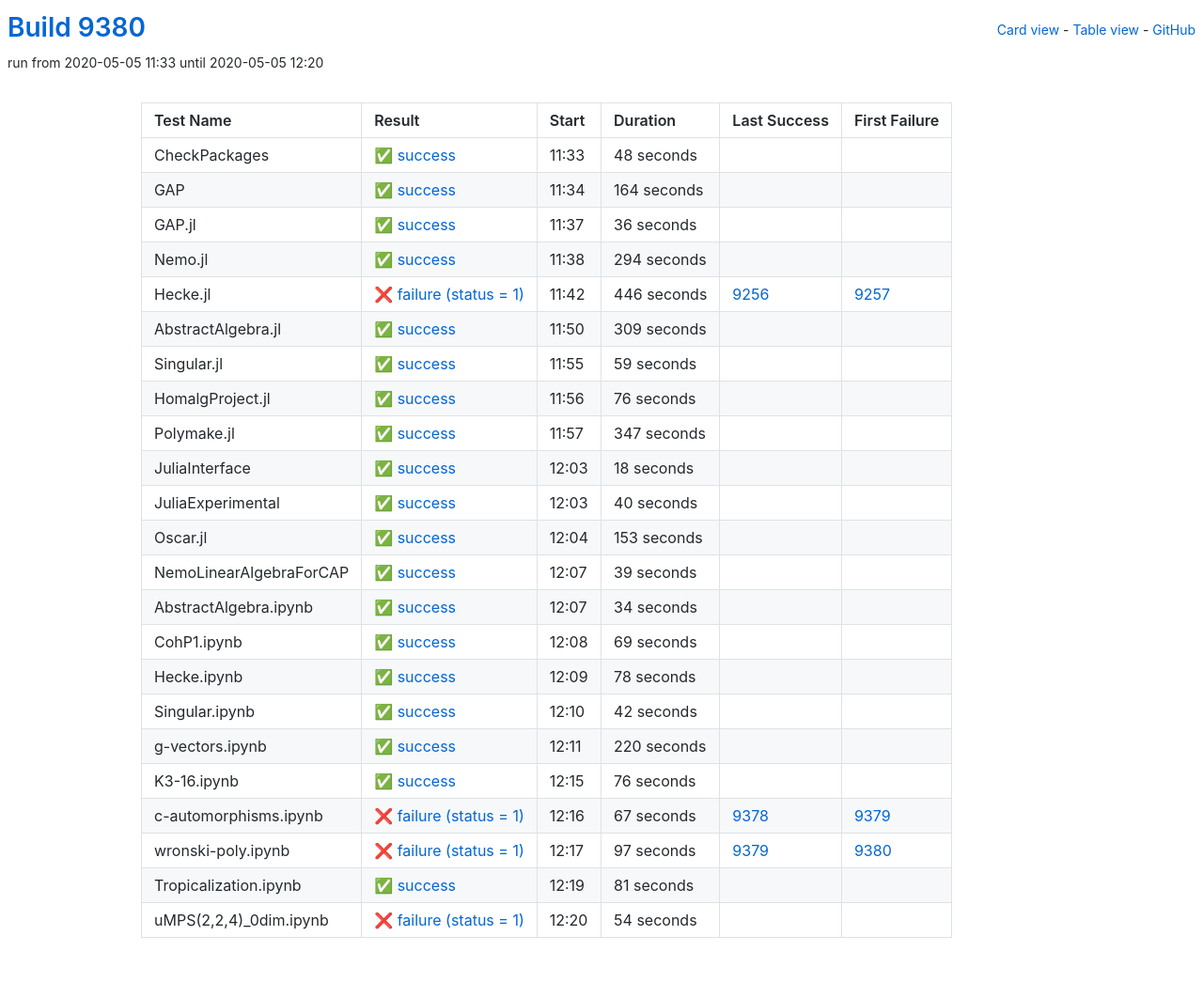
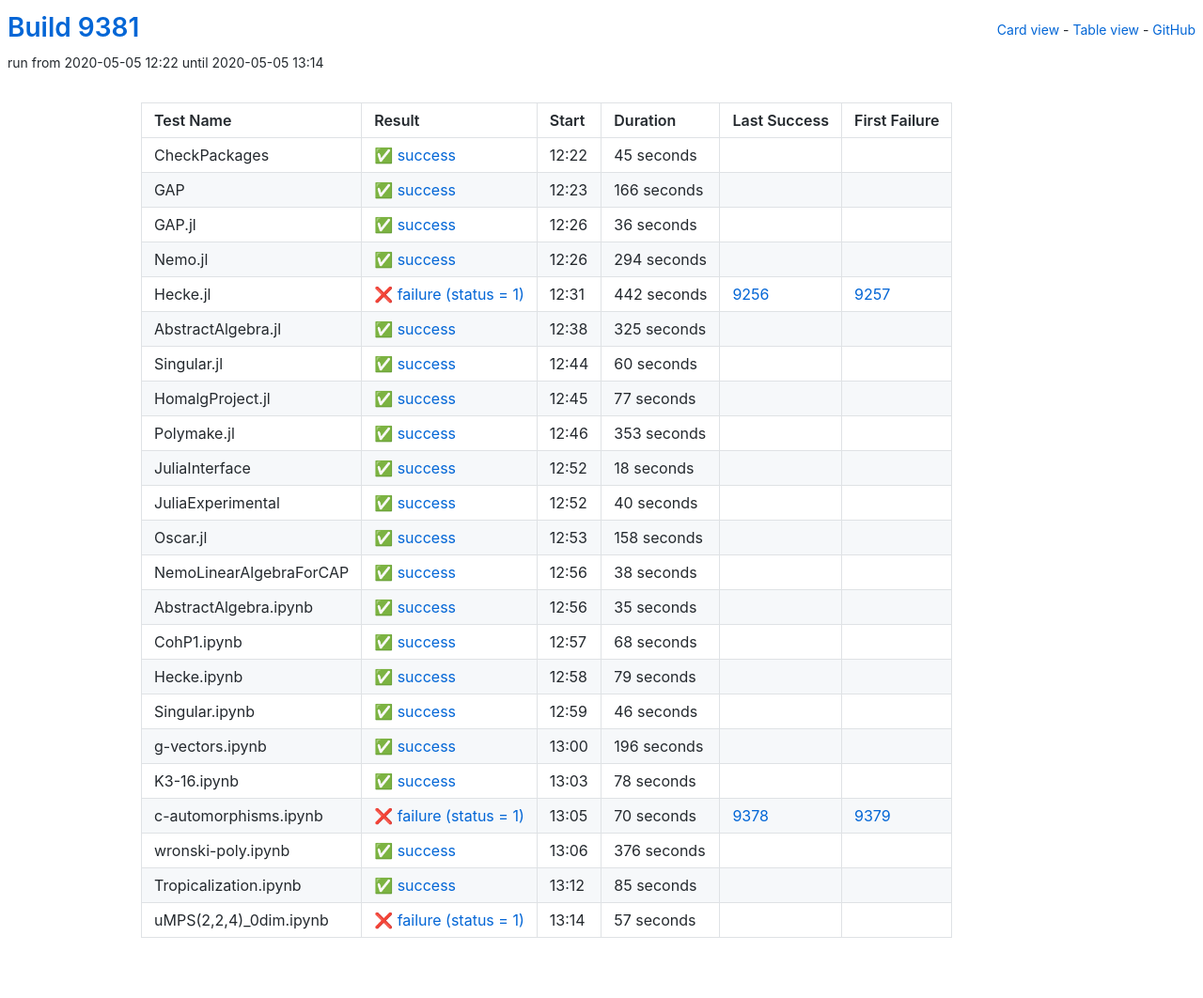
Before and after one commit to oscar-system/oscar-ci-status, a Jekyll site: the page built from table.html, in a window 1280 px wide. Shown: the whole page at 94% size. Built offline with Jekyll 4.4.1, drawn with Linux system fonts in a browser that asks for light colours.

Commit message:
Build 9381

```diff
--- a/_data/ci.yml
+++ b/_data/ci.yml
@@ -1,29 +1,29 @@
-build: 9380
-build_url: https://oscarci.mathematik.uni-kl.de/job/oscar/9380/
+build: 9381
+build_url: https://oscarci.mathematik.uni-kl.de/job/oscar/9381/
 job: oscar
 tests:
-- duration: 48
+- duration: 45
   exitcode: 0
   first_failure: false
   first_failure_url: null
   id: checkpackages
   last_success: false
   last_success_url: null
-  log: https://oscarci.mathematik.uni-kl.de/job/oscar/9380/artifact/logs/build-9380/CheckPackages.log
+  log: https://oscarci.mathematik.uni-kl.de/job/oscar/9381/artifact/logs/build-9381/CheckPackages.log
   name: CheckPackages
-  start: 2020-05-05 11:33
+  start: 2020-05-05 12:22
   status: success
   success: true
-- duration: 164
+- duration: 166
   exitcode: 0
   first_failure: false
   first_failure_url: null
   id: gap
   last_success: false
   last_success_url: null
-  log: https://oscarci.mathematik.uni-kl.de/job/oscar/9380/artifact/logs/build-9380/GAP.log
+  log: https://oscarci.mathematik.uni-kl.de/job/oscar/9381/artifact/logs/build-9381/GAP.log
   name: GAP
-  start: 2020-05-05 11:34
+  start: 2020-05-05 12:23
   status: success
   success: true
 - duration: 36
@@ -33,9 +33,9 @@ tests:
   id: gap-jl
   last_success: false
   last_success_url: null
-  log: https://oscarci.mathematik.uni-kl.de/job/oscar/9380/artifact/logs/build-9380/GAP.jl.log
+  log: https://oscarci.mathematik.uni-kl.de/job/oscar/9381/artifact/logs/build-9381/GAP.jl.log
   name: GAP.jl
-  start: 2020-05-05 11:37
+  start: 2020-05-05 12:26
   status: success
   success: true
 - duration: 294
@@ -45,69 +45,69 @@ tests:
   id: nemo-jl
   last_success: false
   last_success_url: null
-  log: https://oscarci.mathematik.uni-kl.de/job/oscar/9380/artifact/logs/build-9380/Nemo.jl.log
+  log: https://oscarci.mathematik.uni-kl.de/job/oscar/9381/artifact/logs/build-9381/Nemo.jl.log
   name: Nemo.jl
-  start: 2020-05-05 11:38
+  start: 2020-05-05 12:26
   status: success
   success: true
-- duration: 446
+- duration: 442
   exitcode: 1
   first_failure: 9257
   first_failure_url: https://oscarci.mathematik.uni-kl.de/job/oscar/9257/
   id: hecke-jl
   last_success: 9256
   last_success_url: https://oscarci.mathematik.uni-kl.de/job/oscar/9256/
-  log: https://oscarci.mathematik.uni-kl.de/job/oscar/9380/artifact/logs/build-9380/Hecke.jl.log
+  log: https://oscarci.mathematik.uni-kl.de/job/oscar/9381/artifact/logs/build-9381/Hecke.jl.log
   name: Hecke.jl
-  start: 2020-05-05 11:42
+  start: 2020-05-05 12:31
   status: failure
   success: false
-- duration: 309
+- duration: 325
   exitcode: 0
   first_failure: false
   first_failure_url: null
   id: abstractalgebra-jl
   last_success: false
   last_success_url: null
-  log: https://oscarci.mathematik.uni-kl.de/job/oscar/9380/artifact/logs/build-9380/AbstractAlgebra.jl.log
+  log: https://oscarci.mathematik.uni-kl.de/job/oscar/9381/artifact/logs/build-9381/AbstractAlgebra.jl.log
   name: AbstractAlgebra.jl
-  start: 2020-05-05 11:50
+  start: 2020-05-05 12:38
   status: success
   success: true
-- duration: 59
+- duration: 60
   exitcode: 0
   first_failure: false
   first_failure_url: null
   id: singular-jl
   last_success: false
   last_success_url: null
-  log: https://oscarci.mathematik.uni-kl.de/job/oscar/9380/artifact/logs/build-9380/Singular.jl.log
+  log: https://oscarci.mathematik.uni-kl.de/job/oscar/9381/artifact/logs/build-9381/Singular.jl.log
   name: Singular.jl
-  start: 2020-05-05 11:55
+  start: 2020-05-05 12:44
   status: success
   success: true
-- duration: 76
+- duration: 77
   exitcode: 0
   first_failure: false
   first_failure_url: null
   id: homalgproject-jl
   last_success: false
   last_success_url: null
-  log: https://oscarci.mathematik.uni-kl.de/job/oscar/9380/artifact/logs/build-9380/HomalgProject.jl.log
+  log: https://oscarci.mathematik.uni-kl.de/job/oscar/9381/artifact/logs/build-9381/HomalgProject.jl.log
   name: HomalgProject.jl
-  start: 2020-05-05 11:56
+  start: 2020-05-05 12:45
   status: success
   success: true
-- duration: 347
+- duration: 353
   exitcode: 0
   first_failure: false
   first_failure_url: null
   id: polymake-jl
   last_success: false
   last_success_url: null
-  log: https://oscarci.mathematik.uni-kl.de/job/oscar/9380/artifact/logs/build-9380/Polymake.jl.log
+  log: https://oscarci.mathematik.uni-kl.de/job/oscar/9381/artifact/logs/build-9381/Polymake.jl.log
   name: Polymake.jl
-  start: 2020-05-05 11:57
+  start: 2020-05-05 12:46
   status: success
   success: true
 - duration: 18
@@ -117,9 +117,9 @@ tests:
   id: juliainterface
   last_success: false
   last_success_url: null
-  log: https://oscarci.mathematik.uni-kl.de/job/oscar/9380/artifact/logs/build-9380/JuliaInterface.log
+  log: https://oscarci.mathematik.uni-kl.de/job/oscar/9381/artifact/logs/build-9381/JuliaInterface.log
   name: JuliaInterface
-  start: 2020-05-05 12:03
+  start: 2020-05-05 12:52
   status: success
   success: true
 - duration: 40
@@ -129,152 +129,152 @@ tests:
   id: juliaexperimental
   last_success: false
   last_success_url: null
-  log: https://oscarci.mathematik.uni-kl.de/job/oscar/9380/artifact/logs/build-9380/JuliaExperimental.log
+  log: https://oscarci.mathematik.uni-kl.de/job/oscar/9381/artifact/logs/build-9381/JuliaExperimental.log
   name: JuliaExperimental
-  start: 2020-05-05 12:03
+  start: 2020-05-05 12:52
   status: success
   success: true
-- duration: 153
+- duration: 158
   exitcode: 0
   first_failure: false
   first_failure_url: null
   id: oscar-jl
   last_success: false
   last_success_url: null
-  log: https://oscarci.mathematik.uni-kl.de/job/oscar/9380/artifact/logs/build-9380/Oscar.jl.log
+  log: https://oscarci.mathematik.uni-kl.de/job/oscar/9381/artifact/logs/build-9381/Oscar.jl.log
   name: Oscar.jl
-  start: 2020-05-05 12:04
+  start: 2020-05-05 12:53
   status: success
   success: true
-- duration: 39
+- duration: 38
   exitcode: 0
   first_failure: false
   first_failure_url: null
   id: nemolinearalgebraforcap
   last_success: false
   last_success_url: null
-  log: https://oscarci.mathematik.uni-kl.de/job/oscar/9380/artifact/logs/build-9380/NemoLinearAlgebraForCAP.log
+  log: https://oscarci.mathematik.uni-kl.de/job/oscar/9381/artifact/logs/build-9381/NemoLinearAlgebraForCAP.log
   name: NemoLinearAlgebraForCAP
-  start: 2020-05-05 12:07
+  start: 2020-05-05 12:56
   status: success
   success: true
-- duration: 34
+- duration: 35
   exitcode: 0
   first_failure: false
   first_failure_url: null
   id: abstractalgebra-ipynb
   last_success: false
   last_success_url: null
-  log: https://oscarci.mathematik.uni-kl.de/job/oscar/9380/artifact/logs/build-9380/AbstractAlgebra.ipynb.log
+  log: https://oscarci.mathematik.uni-kl.de/job/oscar/9381/artifact/logs/build-9381/AbstractAlgebra.ipynb.log
   name: AbstractAlgebra.ipynb
-  start: 2020-05-05 12:07
+  start: 2020-05-05 12:56
   status: success
   success: true
-- duration: 69
+- duration: 68
   exitcode: 0
   first_failure: false
   first_failure_url: null
   id: cohp1-ipynb
   last_success: false
   last_success_url: null
-  log: https://oscarci.mathematik.uni-kl.de/job/oscar/9380/artifact/logs/build-9380/CohP1.ipynb.log
+  log: https://oscarci.mathematik.uni-kl.de/job/oscar/9381/artifact/logs/build-9381/CohP1.ipynb.log
   name: CohP1.ipynb
-  start: 2020-05-05 12:08
+  start: 2020-05-05 12:57
+  status: success
+  success: true
+- duration: 79
+  exitcode: 0
+  first_failure: false
+  first_failure_url: null
+  id: hecke-ipynb
+  last_success: false
+  last_success_url: null
+  log: https://oscarci.mathematik.uni-kl.de/job/oscar/9381/artifact/logs/build-9381/Hecke.ipynb.log
+  name: Hecke.ipynb
+  start: 2020-05-05 12:58
+  status: success
+  success: true
+- duration: 46
+  exitcode: 0
+  first_failure: false
+  first_failure_url: null
+  id: singular-ipynb
+  last_success: false
+  last_success_url: null
+  log: https://oscarci.mathematik.uni-kl.de/job/oscar/9381/artifact/logs/build-9381/Singular.ipynb.log
+  name: Singular.ipynb
+  start: 2020-05-05 12:59
+  status: success
+  success: true
+- duration: 196
+  exitcode: 0
+  first_failure: false
+  first_failure_url: null
+  id: g-vectors-ipynb
+  last_success: false
+  last_success_url: null
+  log: https://oscarci.mathematik.uni-kl.de/job/oscar/9381/artifact/logs/build-9381/g-vectors.ipynb.log
+  name: g-vectors.ipynb
+  start: 2020-05-05 13:00
   status: success
   success: true
 - duration: 78
   exitcode: 0
   first_failure: false
   first_failure_url: null
-  id: hecke-ipynb
-  last_success: false
-  last_success_url: null
-  log: https://oscarci.mathematik.uni-kl.de/job/oscar/9380/artifact/logs/build-9380/Hecke.ipynb.log
-  name: Hecke.ipynb
-  start: 2020-05-05 12:09
-  status: success
-  success: true
-- duration: 42
-  exitcode: 0
-  first_failure: false
-  first_failure_url: null
-  id: singular-ipynb
-  last_success: false
-  last_success_url: null
-  log: https://oscarci.mathematik.uni-kl.de/job/oscar/9380/artifact/logs/build-9380/Singular.ipynb.log
-  name: Singular.ipynb
-  start: 2020-05-05 12:10
-  status: success
-  success: true
-- duration: 220
-  exitcode: 0
-  first_failure: false
-  first_failure_url: null
-  id: g-vectors-ipynb
-  last_success: false
-  last_success_url: null
-  log: https://oscarci.mathematik.uni-kl.de/job/oscar/9380/artifact/logs/build-9380/g-vectors.ipynb.log
-  name: g-vectors.ipynb
-  start: 2020-05-05 12:11
-  status: success
-  success: true
-- duration: 76
-  exitcode: 0
-  first_failure: false
-  first_failure_url: null
   id: k3-16-ipynb
   last_success: false
   last_success_url: null
-  log: https://oscarci.mathematik.uni-kl.de/job/oscar/9380/artifact/logs/build-9380/K3-16.ipynb.log
+  log: https://oscarci.mathematik.uni-kl.de/job/oscar/9381/artifact/logs/build-9381/K3-16.ipynb.log
   name: K3-16.ipynb
-  start: 2020-05-05 12:15
+  start: 2020-05-05 13:03
   status: success
   success: true
-- duration: 67
+- duration: 70
   exitcode: 1
   first_failure: 9379
   first_failure_url: https://oscarci.mathematik.uni-kl.de/job/oscar/9379/
   id: c-automorphisms-ipynb
   last_success: 9378
   last_success_url: https://oscarci.mathematik.uni-kl.de/job/oscar/9378/
-  log: https://oscarci.mathematik.uni-kl.de/job/oscar/9380/artifact/logs/build-9380/c-automorphisms.ipynb.log
+  log: https://oscarci.mathematik.uni-kl.de/job/oscar/9381/artifact/logs/build-9381/c-automorphisms.ipynb.log
   name: c-automorphisms.ipynb
-  start: 2020-05-05 12:16
+  start: 2020-05-05 13:05
   status: failure
   success: false
-- duration: 97
-  exitcode: 1
-  first_failure: 9380
-  first_failure_url: https://oscarci.mathematik.uni-kl.de/job/oscar/9380/
+- duration: 376
+  exitcode: 0
+  first_failure: false
+  first_failure_url: null
   id: wronski-poly-ipynb
-  last_success: 9379
-  last_success_url: https://oscarci.mathematik.uni-kl.de/job/oscar/9379/
-  log: https://oscarci.mathematik.uni-kl.de/job/oscar/9380/artifact/logs/build-9380/wronski-poly.ipynb.log
+  last_success: false
+  last_success_url: null
+  log: https://oscarci.mathematik.uni-kl.de/job/oscar/9381/artifact/logs/build-9381/wronski-poly.ipynb.log
   name: wronski-poly.ipynb
-  start: 2020-05-05 12:17
-  status: failure
-  success: false
-- duration: 81
+  start: 2020-05-05 13:06
+  status: success
+  success: true
+- duration: 85
   exitcode: 0
   first_failure: false
   first_failure_url: null
   id: tropicalization-ipynb
   last_success: false
   last_success_url: null
-  log: https://oscarci.mathematik.uni-kl.de/job/oscar/9380/artifact/logs/build-9380/Tropicalization.ipynb.log
+  log: https://oscarci.mathematik.uni-kl.de/job/oscar/9381/artifact/logs/build-9381/Tropicalization.ipynb.log
   name: Tropicalization.ipynb
-  start: 2020-05-05 12:19
+  start: 2020-05-05 13:12
   status: success
   success: true
-- duration: 54
+- duration: 57
   exitcode: 1
   first_failure: false
   first_failure_url: null
   id: umps-2-2-4-0dim-ipynb
   last_success: false
   last_success_url: null
-  log: https://oscarci.mathematik.uni-kl.de/job/oscar/9380/artifact/logs/build-9380/uMPS-2-2-4-_0dim.ipynb.log
+  log: https://oscarci.mathematik.uni-kl.de/job/oscar/9381/artifact/logs/build-9381/uMPS-2-2-4-_0dim.ipynb.log
   name: uMPS(2,2,4)_0dim.ipynb
-  start: 2020-05-05 12:20
+  start: 2020-05-05 13:14
   status: failure
   success: false
```
Also changed, not shown: README.md.
